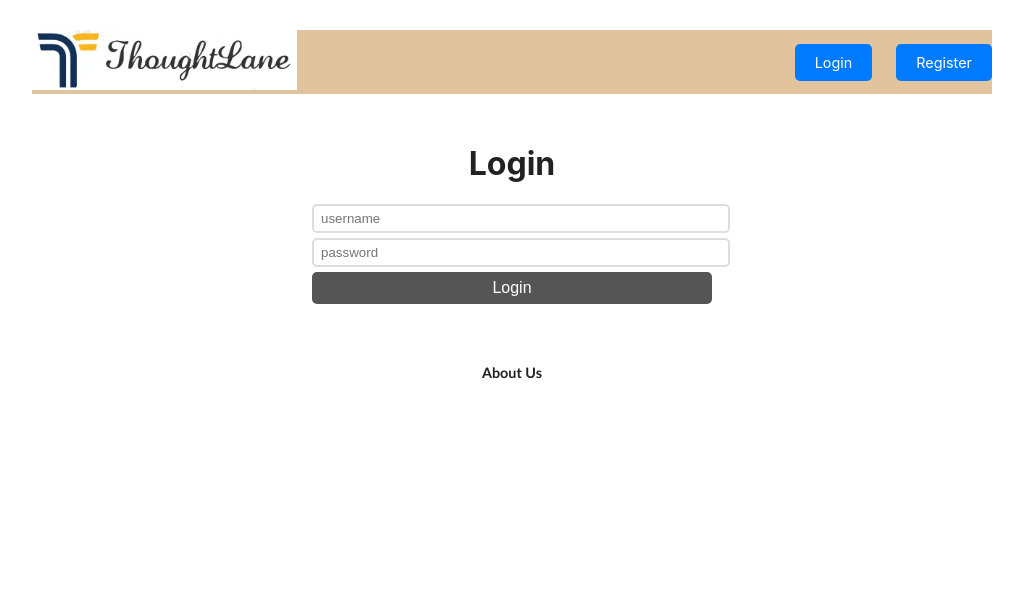
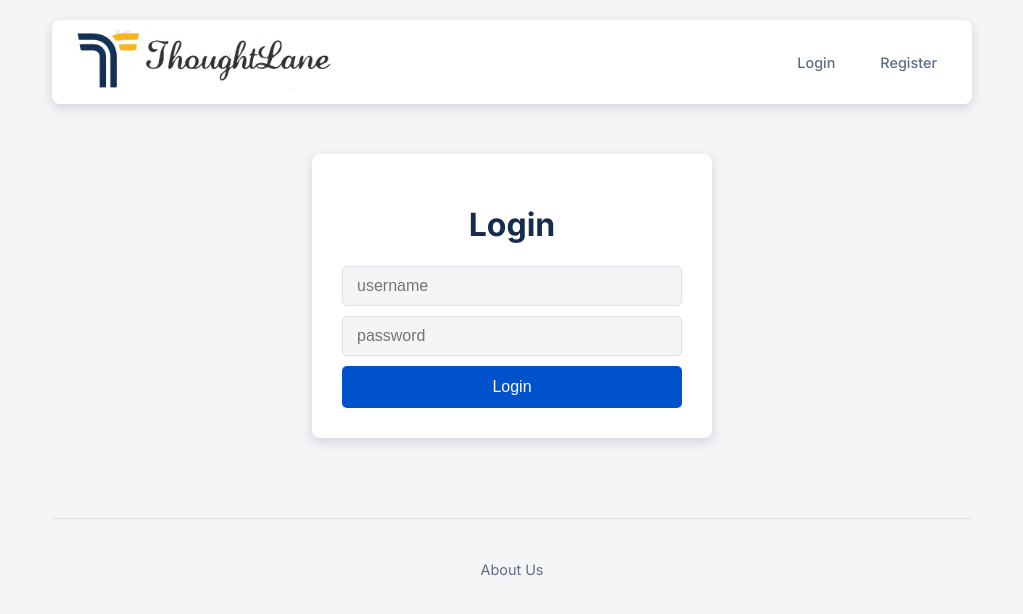
Before and after one commit to raunak-bagaria/ThoughtLane, a React (Create React App) app: page /login in a window 1280 px wide. Shown: the top 614 px of the page, without its empty margins (128-1151 px from the left). Built offline with nearby package versions, Linux system fonts and the light colour scheme; no server answers.

Commit message:
changed to dark mode and also fixed the prev and next

```diff
--- a/src/App.css
+++ b/src/App.css
@@ -1,227 +1,349 @@
-clinearGradient*{
+/* General Resets & Base Styles */
+* {
     box-sizing: border-box;
 }
-a{
+a {
     cursor: pointer;
 }
-body{
-    color: #222;
-}
-img{
+img {
     max-width: 100%;
 }
-main{
-    padding: 10px;
+
+/* Main Layout */
+main {
+    padding: 20px;
     max-width: 960px;
     margin: 0 auto;
 }
-header{
-    display:flex;
-    justify-content:space-between;
-    margin-top: 20px;
+
+/* Header & Navigation */
+header {
+    display: flex;
+    justify-content: space-between;
     margin-bottom: 50px;
     align-items: center;
-    background-color: rgb(225, 196, 158);
+    padding: 10px 20px;
+    background-color: var(--bg-secondary);
+    border-radius: 8px;
+    box-shadow: 0 4px 12px var(--shadow-color);
 }
-header a{
-    text-decoration:none;
-    color: inherit;
+header a {
+    text-decoration: none;
+    color: var(--text-primary);
+}
+header .logo img {
+    height: 60px;
+}
+header nav {
+    display: flex;
+    gap: 15px;
+}
+header nav a {
+    text-decoration: none;
+    color: var(--text-secondary);
+    background-color: transparent;
+    padding: 10px 15px;
+    border-radius: 5px;
+    font-weight: 500;
+    font-size: 0.9rem;
+    transition: all 0.2s ease;
+}
+header nav a:not([href="/create"]):hover {
+    background-color: var(--bg-primary);
+    color: var(--text-primary);
+}
+/* Special "Create Post" button */
+header nav a[href="/create"] {
+    background-color: var(--accent-primary);
+    color: #fff;
+}
+header nav a[href="/create"]:hover {
+    background-color: var(--accent-primary-hover);
 }
 
-header .logo img{
-    height: 60px;
-}
-
-header nav{
-    display:flex;
-    gap: 24px;
-}
-
-header nav a {
-    text-decoration: none;
-    color: white;
-    background-color: #007BFF;
-    padding: 10px 20px;
-    border-radius: 5px;
-    font-size: 0.9rem;
-    transition: background-color 0.3s ease;
-}
-
-header nav a:hover {
-    background-color: #0056b3;
-}
-
-
-div.post{
+/* Post Card (IndexPage) */
+div.post {
     display: grid;
     grid-template-columns: 1fr;
     gap: 20px;
     margin-bottom: 30px;
+    background-color: var(--bg-secondary);
+    border-radius: 8px;
+    box-shadow: 0 4px 12px var(--shadow-color);
+    overflow: hidden;
+    transition: transform 0.2s ease, box-shadow 0.2s ease;
 }
+div.post:hover {
+    transform: translateY(-4px);
+    box-shadow: 0 8px 16px var(--shadow-color);
+}
+div.post div.image {
+    max-height: 250px;
+    overflow: hidden;
+}
+div.post div.image img {
+    width: 100%;
+    height: 100%;
+    object-fit: cover;
+    transition: transform 0.3s ease;
+}
+div.post:hover div.image img {
+    transform: scale(1.05);
+}
+div.post div.texts {
+    padding: 20px;
+}
+div.post div.texts h2 {
+    margin: 0;
+    font-size: 1.5rem;
+}
+div.post div.texts a {
+    text-decoration: none;
+    color: var(--text-primary);
+}
+div.post div.texts a:hover {
+    text-decoration: underline;
+}
+div.post p.info {
+    margin: 10px 0;
+    color: var(--text-secondary);
+    font-size: 0.85rem;
+    font-weight: 500;
+    display: flex;
+    gap: 10px;
+}
+div.post p.info a.author {
+    color: var(--text-primary);
+    font-weight: 700;
+    text-decoration: none;
+}
+div.post p.info a.author:hover {
+    text-decoration: underline;
+}
+div.post p.summary {
+    margin: 15px 0 0;
+    line-height: 1.6rem;
+    color: var(--text-secondary);
+}
+/* Responsive layout for Post Card */
 @media screen and (min-width: 700px) {
-    div.post{
+    div.post {
         grid-template-columns: .9fr 1.1fr;
+    }
+    div.post div.image {
+        max-height: none;
+        border-radius: 8px 0 0 8px;
     }
 }
 
+/* Forms (Login, Register, CreatePost) */
+form.login, form.register, form.create-post {
+    max-width: 400px;
+    margin: 40px auto;
+    padding: 30px;
+    background-color: var(--bg-secondary);
+    border-radius: 8px;
+    box-shadow: 0 4px 12px var(--shadow-color);
+}
+form.login h1, form.register h1 {
+    text-align: center;
+}
+input {
+    display: block;
+    margin-bottom: 10px;
+    width: 100%;
+    padding: 10px 14px;
+    border: 1px solid var(--border-color);
+    border-radius: 5px;
+    background-color: var(--bg-primary);
+    color: var(--text-primary);
+    font-size: 1rem;
+}
+input:focus {
+    outline: 2px solid var(--accent-primary);
+    border-color: transparent;
+}
+/* This is now the default button style */
 button {
     cursor: pointer;
+    background-color: var(--accent-primary);
+    border: 0;
+    color: #fff;
+    font-size: 1rem;
+    font-weight: 500;
+    border-radius: 5px;
+    padding: 12px 20px; /* Adjusted padding */
+    transition: background-color 0.2s ease;
+}
+button:hover {
+    background-color: var(--accent-primary-hover);
+}
+
+/* This rule makes ONLY form buttons full-width */
+form.login button,
+form.register button,
+form.create-post button {
     width: 100%;
     display: block;
-    background-color: #007BFF;
-    border: 0;
-    color: white;
-    font-size: 1rem;
-    border-radius: 5px;
-    padding: 10px 0;
-    transition: background-color 0.3s ease;
+    margin-top: 10px;
+}
+button:hover {
+    background-color: var(--accent-primary-hover);
 }
 
-button:hover {
-    background-color: #0056b3;
+/* Single Post Page (PostPage) */
+div.post-page {
+    background-color: var(--bg-secondary);
+    padding: 30px;
+    border-radius: 8px;
+    box-shadow: 0 4px 12px var(--shadow-color);
 }
-
-
-div.post div.texts h2{
-    margin:0;
-    font-size: 1.5rem;
+div.post-page h1 {
+    text-align: center;
+    margin: 10px 0 5px;
+    color: var(--text-primary);
 }
-div.post div.texts a{
-    text-decoration:none;
-    color: inherit;
+div.post-page time {
+    text-align: center;
+    display: block;
+    font-size: 1rem;
+    color: var(--text-secondary);
+    margin: 10px 0;
 }
-div.post p.info{
-    margin:24px 0;
-    color: #888;
-    font-size:1rem;
-    font-weight: bold;
+div.post-page div.author {
+    text-align: center;
+    margin-bottom: 20px;
+    font-size: .9rem;
+    font-weight: 700;
+    color: var(--text-secondary);
+}
+div.post-page div.author a {
+    color: var(--text-primary);
+    text-decoration: none;
+}
+div.post-page div.image {
+    max-height: 400px;
     display: flex;
-    gap: 10px;
+    overflow: hidden;
+    border-radius: 8px;
+    margin-bottom: 20px;
 }
-div.post p.info a.author{
-    color:#333;
-}
-div.post p.summary{
-    margin:10px 0;
-    line-height: 1.8rem;
-}
-
-form.login, form.register{
-    max-width: 400px;
-    margin: 0 auto;
-}
-input{
-    display: block;
-    margin-bottom: 5px;
-    width: 100%;
-    padding: 5px 7px;
-    border: 2px solid #ddd;
-    border-radius: 5px;
-    background-color: #fff;
-}
-button{
-    cursor: pointer;
-    width: 100%;
-    display: block;
-    background-color: #555;
-    border:0;
-    color: #fff;
-    border-radius: 5px;
-    padding: 7px 0;
-}
-form.login h1, form.register h1{
-    text-align: center;
-}
-
-div.post-page div.image{
-    max-height:300px;
-    display: flex;
-    overflow:hidden;
-}
-div.post-page div.image img{
+div.post-page div.image img {
     object-fit: cover;
     object-position: center center;
     width: 100%;
 }
-div.post-page a{
-    color:#333;
-    text-decoration: underline;
-}
-div.post-page h1{
-    text-align: center;
-    margin: 10px 0 5px;
-}
-div.post-page time{
-    text-align: center;
-    display: block;
-    font-size:1rem;
-    color:#aaa;
-    margin: 10px 0;
-}
-div.post-page div.author{
-    text-align: center;
-    margin-bottom: 20px;
-    font-size: .7rem;
-    font-weight: bold;
-}
-div.content p{
-    line-height: 1.7rem;
-    margin: 30px 0;
-}
-div.content li{
-    margin-bottom: 10px;
-}
-div.edit-row{
+div.edit-row {
     text-align: center;
     margin-bottom: 20px;
 }
-div.post-page a.edit-btn{
-    background-color: #333;
+div.post-page a.edit-btn {
+    background-color: var(--text-secondary);
     display: inline-flex;
     align-items: center;
     gap: 5px;
-    color: #fff;
-    padding:15px 30px;
+    color: var(--bg-primary);
+    padding: 10px 20px;
     border-radius: 5px;
     text-decoration: none;
+    font-weight: 500;
+    transition: background-color 0.2s ease;
 }
-a svg{
-    height:20px;
+div.post-page a.edit-btn:hover {
+    background-color: var(--text-primary);
+}
+a svg {
+    height: 20px;
+}
+/* Blog Post Content Styling */
+div.content {
+    line-height: 1.7rem;
+    font-size: 1.1rem;
+    color: var(--text-primary);
+}
+div.content p,
+div.content ul,
+div.content ol {
+    margin: 20px 0;
+}
+div.content li {
+    margin-bottom: 10px;
+}
+div.content h2, div.content h3 {
+    margin-top: 30px;
+}
+div.content a {
+    color: var(--accent-primary);
+    text-decoration: underline;
+}
+div.content pre {
+    background-color: var(--bg-primary);
+    border: 1px solid var(--border-color);
+    border-radius: 5px;
+    padding: 15px;
+    overflow-x: auto;
 }
 
-footer a{
-    display: flex;
-    justify-content: center;
-    margin-top: 50px;
-    margin-left: 250px;
-    margin-right: 250px;
-    margin-bottom: 100px;
+/* Footer */
+footer {
+    text-align: center;
+    margin-top: 80px;
+    padding-top: 40px;
+    border-top: 1px solid var(--border-color);
+}
+footer a {
     text-decoration: none;
-    color: rgb(34, 32, 32);
-    padding: 10px 20px;
-    border-radius: 5px;
-    font-family:'Trebuchet MS', 'Lucida Sans Unicode', 'Lucida Grande', 'Lucida Sans', Arial, sans-serif;
+    color: var(--text-secondary);
     font-size: 0.9rem;
-    font-weight: bold;
-    transition: background-color 0.3s ease;
+    transition: color 0.2s ease;
+}
+footer a:hover {
+    color: var(--accent-primary);
 }
 
-footer a:hover {
-    background-color: #bfa8c7;
-    font-size: 1.2rem;
-}
-
+/* About Us Page */
 .about-content {
     font-size: 1.2rem;
     line-height: 1.8;
     margin-top: 20px;
+    background-color: var(--bg-secondary);
+    padding: 30px;
+    border-radius: 8px;
+    box-shadow: 0 4px 12px var(--shadow-color);
 }
-
 .team-member {
     display: flex;
     align-items: center;
 }
-
 .team-member h4 {
     margin-right: 10px;
 }
+
+.pagination {
+    display: flex;
+    justify-content: center;
+    align-items: center; /* This aligns "Page 1" vertically */
+    gap: 10px;
+    margin: 40px 0;
+}
+
+.pagination span {
+    padding: 12px 20px;
+    font-weight: 500;
+    color: var(--text-secondary);
+}
+
+.pagination button {
+    /* Styles are inherited from the main 'button' rule */
+}
+
+.pagination button:disabled {
+    background-color: var(--bg-secondary);
+    color: var(--text-secondary);
+    opacity: 0.6;
+    cursor: not-allowed;
+}
+
+.pagination button:disabled:hover {
+    background-color: var(--bg-secondary); /* Prevents hover effect */
+}
--- a/src/index.css
+++ b/src/index.css
@@ -1,12 +1,49 @@
+@import url('https://fonts.googleapis.com/css2?family=Inter:wght@400;500;700&display=swap');
+
+:root {
+  /* 1. Typography */
+  --font-family: 'Inter', -apple-system, BlinkMacSystemFont, 'Segoe UI', 'Roboto', 'Oxygen',
+    'Ubuntu', 'Cantarell', 'Fira Sans', 'Droid Sans', 'Helvetica Neue',
+    sans-serif;
+
+  /* 2. Light Mode Colors (Default) */
+  --bg-primary: #F4F5F7;        /* Main page background */
+  --bg-secondary: #FFFFFF;      /* Card, Header background */
+  --text-primary: #172B4D;      /* Main text, headings */
+  --text-secondary: #5E6C84;    /* Subheadings, dates, info */
+  --accent-primary: #0052CC;    /* Links, buttons */
+  --accent-primary-hover: #0041A3; /* Button hover */
+  --border-color: #DFE1E6;      /* Input borders, card borders */
+  --shadow-color: rgba(9, 30, 66, 0.15); /* Soft shadow for cards */
+}
+
+@media (prefers-color-scheme: dark) {
+  :root {
+    /* 3. Dark Mode Colors */
+    --bg-primary: #161A1D;
+    --bg-secondary: #22272B;
+    --text-primary: #E1E3E6;
+    --text-secondary: #9B9B9B;
+    --accent-primary: #4C9AFF;
+    --accent-primary-hover: #6BAFFF;
+    --border-color: #444;
+    --shadow-color: rgba(0, 0, 0, 0.2);
+  }
+}
+
+/* This is your original 'body' rule, now updated with the new variables */
 body {
   margin: 0;
-  font-family: -apple-system, BlinkMacSystemFont, 'Segoe UI', 'Roboto', 'Oxygen',
-    'Ubuntu', 'Cantarell', 'Fira Sans', 'Droid Sans', 'Helvetica Neue',
-    sans-serif;
+  font-family: var(--font-family); /* Updated font */
   -webkit-font-smoothing: antialiased;
   -moz-osx-font-smoothing: grayscale;
+
+  /* Apply your base colors */
+  background-color: var(--bg-primary);
+  color: var(--text-primary);
 }
 
+/* This is your original 'code' rule, preserved */
 code {
   font-family: source-code-pro, Menlo, Monaco, Consolas, 'Courier New',
     monospace;
```
Also changed, not shown: src/pages/IndexPage.js (+3 -12 lines), 1 other file (tests, documents, lock files or other folders).
